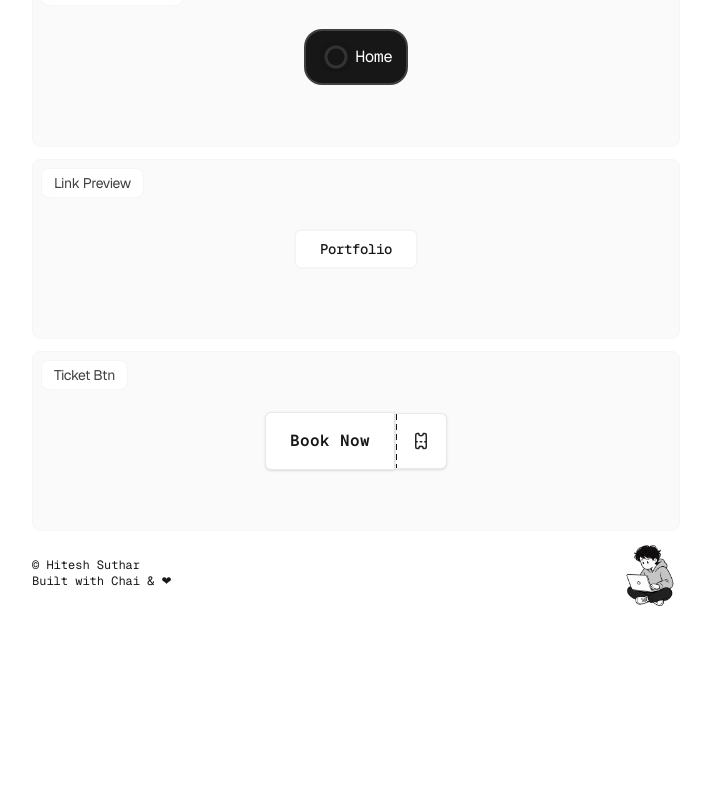
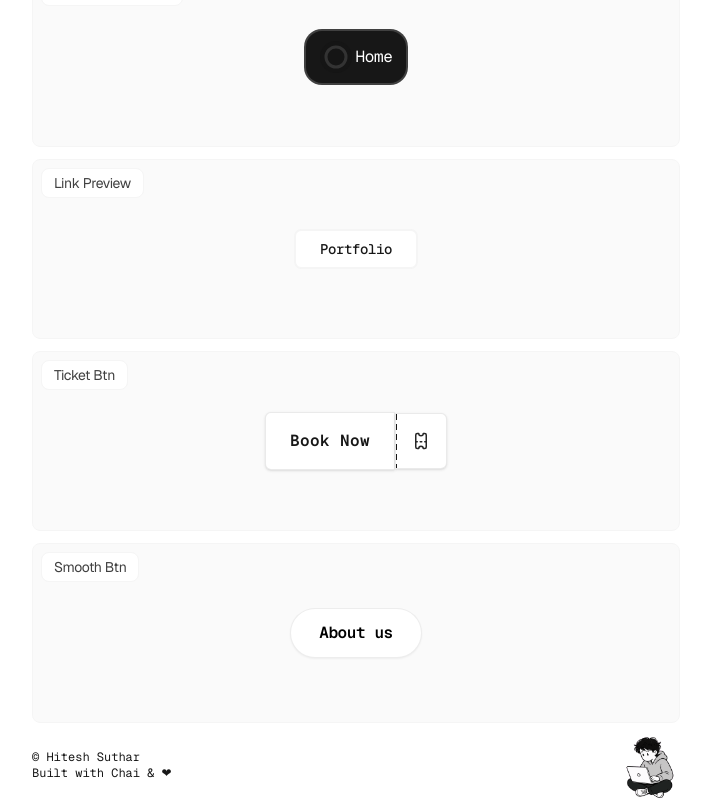
Before and after one commit to senorhitesh/hiteshdev.com, a Next.js app in the folder hiteshsuthar/: page /component in a window 1280 px wide. Shown: the part 1638-2438 px from the top of the page, without its empty margins (284-989 px from the left). Before the commit the page ends 2246 px from the top, so only its background shows below. Built offline with nearby package versions, Linux system fonts and the light colour scheme.

Commit message:
smooth-bt

```diff
--- /dev/null
+++ b/hiteshsuthar/data/components/SmoothBtn.tsx
@@ -0,0 +1,98 @@
+"use client";
+
+import React, { useState } from "react";
+import { motion } from "motion/react";
+
+interface SmoothBtnProps {
+  text?: string;
+  className?: string;
+  color?: string;
+  textColor?: string;
+  onClick?: () => void;
+  children?: React.ReactNode;
+}
+
+// Exact stroke-fill path from the reference Webflow snippet
+const STROKE_FILL_PATH =
+  "M0 21.5571C0 21.5571 6.56744 2.8501 15.4762 4.44988C25.7691 6.2982 5.66141 21.3471 12.5002 29.1915C22.9246 41.1486 29.3907 -7.93025 42.4603 1.12139C53.3211 8.6432 27.1823 26.7575 37.6982 34.7461C50.754 44.6641 58.0718 -7.92618 67.2619 5.59531C72.4564 13.2381 57.9637 30.3713 67.2619 30.3713C70.8333 30.3713 75 19.753 75 19.753";
+
+export default function SmoothBtn({
+  text = "About us",
+  className = "",
+  color = "#0a7cffff", // Vibrant orange matching the reference
+  textColor = "#000000",
+  onClick,
+  children,
+}: SmoothBtnProps) {
+  const [isHovered, setIsHovered] = useState(false);
+
+  return (
+    <button
+      type="button"
+      onClick={onClick}
+      onMouseEnter={() => setIsHovered(true)}
+      onMouseLeave={() => setIsHovered(false)}
+      className={`relative inline-flex items-center justify-center px-7 py-3 rounded-full bg-white text-black font-semibold text-base tracking-tight overflow-hidden shadow-xs hover:shadow-md border border-neutral-200/70 transition-all duration-200 cursor-pointer active:scale-95 select-none ${className}`}
+      style={{
+        WebkitTapHighlightColor: "transparent",
+      }}
+    >
+      {/* SVG Stroke-Fill Layer */}
+      <div className="absolute inset-0 pointer-events-none overflow-hidden rounded-full">
+        <svg
+          width="100%"
+          height="100%"
+          viewBox="0 0 75 36"
+          fill="none"
+          preserveAspectRatio="none"
+          className="w-full h-full overflow-visible pointer-events-none"
+        >
+          <motion.path
+            d={STROKE_FILL_PATH}
+            fill="none"
+            stroke={color}
+            strokeLinecap="round"
+            strokeLinejoin="round"
+            initial={{
+              pathLength: 0,
+              strokeWidth: 3,
+              opacity: 0,
+            }}
+            animate={
+              isHovered
+                ? {
+                    pathLength: 1,
+                    strokeWidth: 26,
+                        opacity: 1,
+                  }
+                : {
+                    pathLength: 0,
+                    strokeWidth: 3,
+                    opacity: 0,
+                  }
+            }
+            transition={{
+              pathLength: {
+                duration: isHovered ? 0.62 : 0.44,
+                ease: [0.65, 0, 0.35, 1], // Smooth cubic-bezier
+              },
+              strokeWidth: {
+                duration: isHovered ? 0.62 : 0.44,
+                ease: [0.65, 0, 0.35, 1], // Matches pathLength so stroke starts thin and swells
+              },
+              opacity: {
+                duration: isHovered ? 0.05 : 0.18,
+                delay: isHovered ? 0 : 0.32,
+              },
+            }}
+          />
+        </svg>
+      </div>
+
+      {/* Button Text Layer (Above the filling stroke) */}
+      <span className="relative z-10" style={{ color: textColor }}>
+        {children || text}
+      </span>
+    </button>
+  );
+}
--- a/hiteshsuthar/data/components/data.ts
+++ b/hiteshsuthar/data/components/data.ts
@@ -9,6 +9,7 @@ import fs from "fs";
 import MacosNavbar from "./SectionNav";
 import BentoCard from "./BentoCard";
 import MovieTickeBtn from "./TicketBtn";
+import SmoothBtn from "./SmoothBtn";
 import TicketBtn from "./TicketBtn";
 const DragableCode = fs.readFileSync(
   "./data/components/PaperScrumbled.tsx",
@@ -27,6 +28,7 @@ const GooeyToolTipCode = fs.readFileSync(
   "./data/components/GooeyTooltip.tsx",
   "utf-8",
 );
+const SmoothBtnCode = fs.readFileSync("./data/components/SmoothBtn.tsx", "utf-8");
 const GooeySearchCode = fs.readFileSync(
   "./data/components/GooeySearch.tsx",
   "utf-8",
@@ -159,5 +161,17 @@ const componentData: ComponentProps[] = [
       yarn: "motion",
     },
   },
+  {
+    label: "Smooth Btn",
+    fileName: "smooth-btn",
+    code: `${SmoothBtnCode}`,
+    component: SmoothBtn,
+    dependency: {
+      npm: "motion",
+      pnpm: "motion",
+      bun: "motion",
+      yarn: "motion",
+    },
+  },
 ];
 export default componentData;
```
